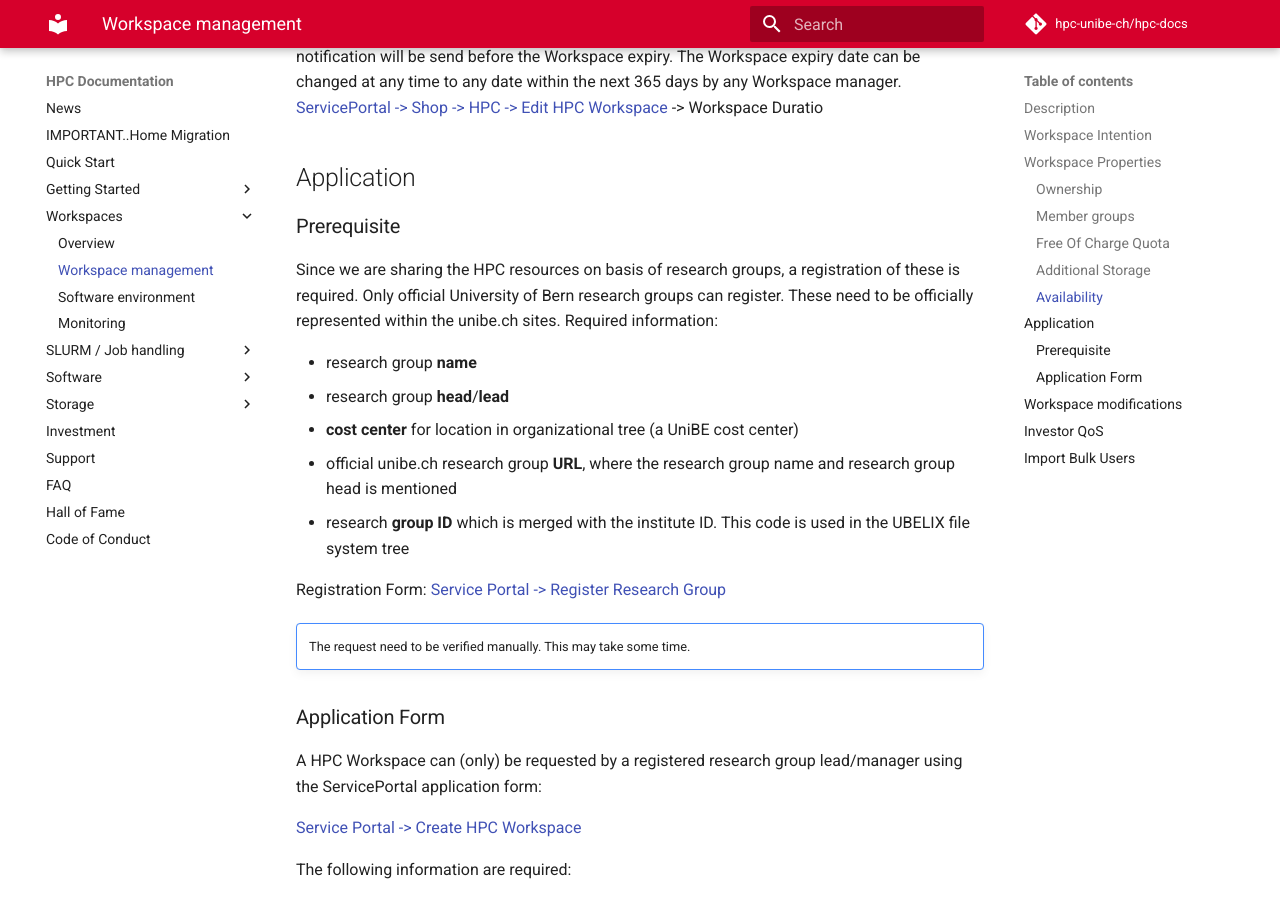
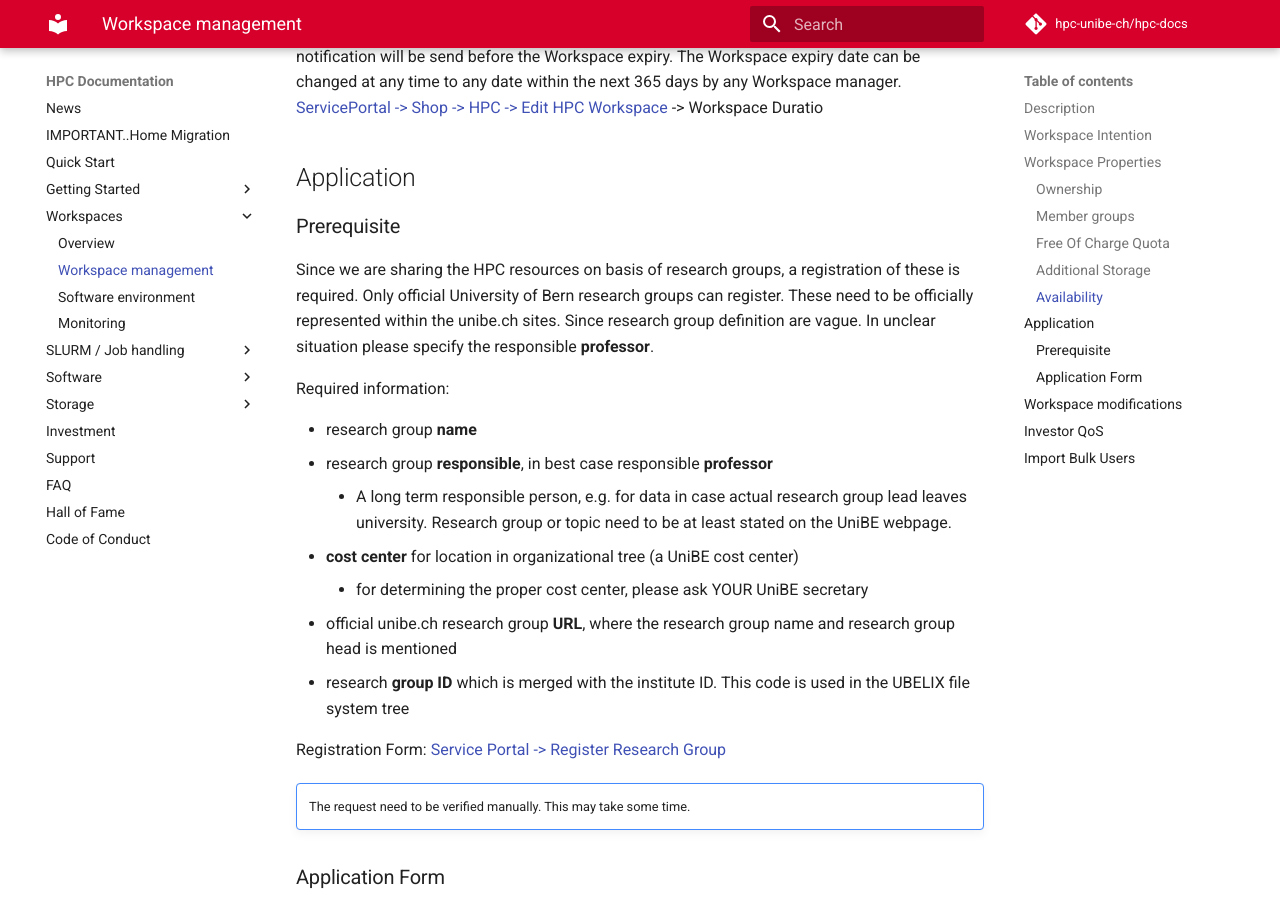
Before and after one commit to hpc-unibe-ch/hpc-unibe-ch.github.io, an MkDocs documentation site: the page built from docs/hpc-workspaces/management.md, in a window 1280 px wide and 900 px high, scrolled down 1833 px. Built offline with MkDocs 1.6.1 and Material for MkDocs 9.7.7, drawn with Linux system fonts in a browser that asks for light colours; comment, search, counter and statistics services are not loaded.

Commit message:
WS management:RG app: better desc

```diff
--- a/docs/hpc-workspaces/management.md
+++ b/docs/hpc-workspaces/management.md
@@ -46,12 +46,15 @@ Storage is a limited and expensive resource. Abandoned, unused workspaces should
 
 ## Application
 ### Prerequisite
-Since we are sharing the HPC resources on basis of research groups, a registration of these is required. Only official University of Bern research groups can register. These need to be officially represented within the unibe.ch sites.
+Since we are sharing the HPC resources on basis of research groups, a registration of these is required. Only official University of Bern research groups can register. These need to be officially represented within the unibe.ch sites. Since research group definition are vague. In unclear situation please specify the responsible **professor**.
+
 Required information:
 
 - research group **name**
-- research group **head**/**lead**
+- research group **responsible**, in best case responsible **professor**
+    - A long term responsible person, e.g. for data in case actual research group lead leaves university. Research group or topic need to be at least stated on the UniBE webpage.
 - **cost center** for location in organizational tree (a UniBE cost center)
+    - for determining the proper cost center, please ask YOUR UniBE secretary
 - official unibe.ch research group **URL**, where the research group name and research group head is mentioned
 - research **group ID** which is merged with the institute ID. This code is used in the UBELIX file system tree
 
```
